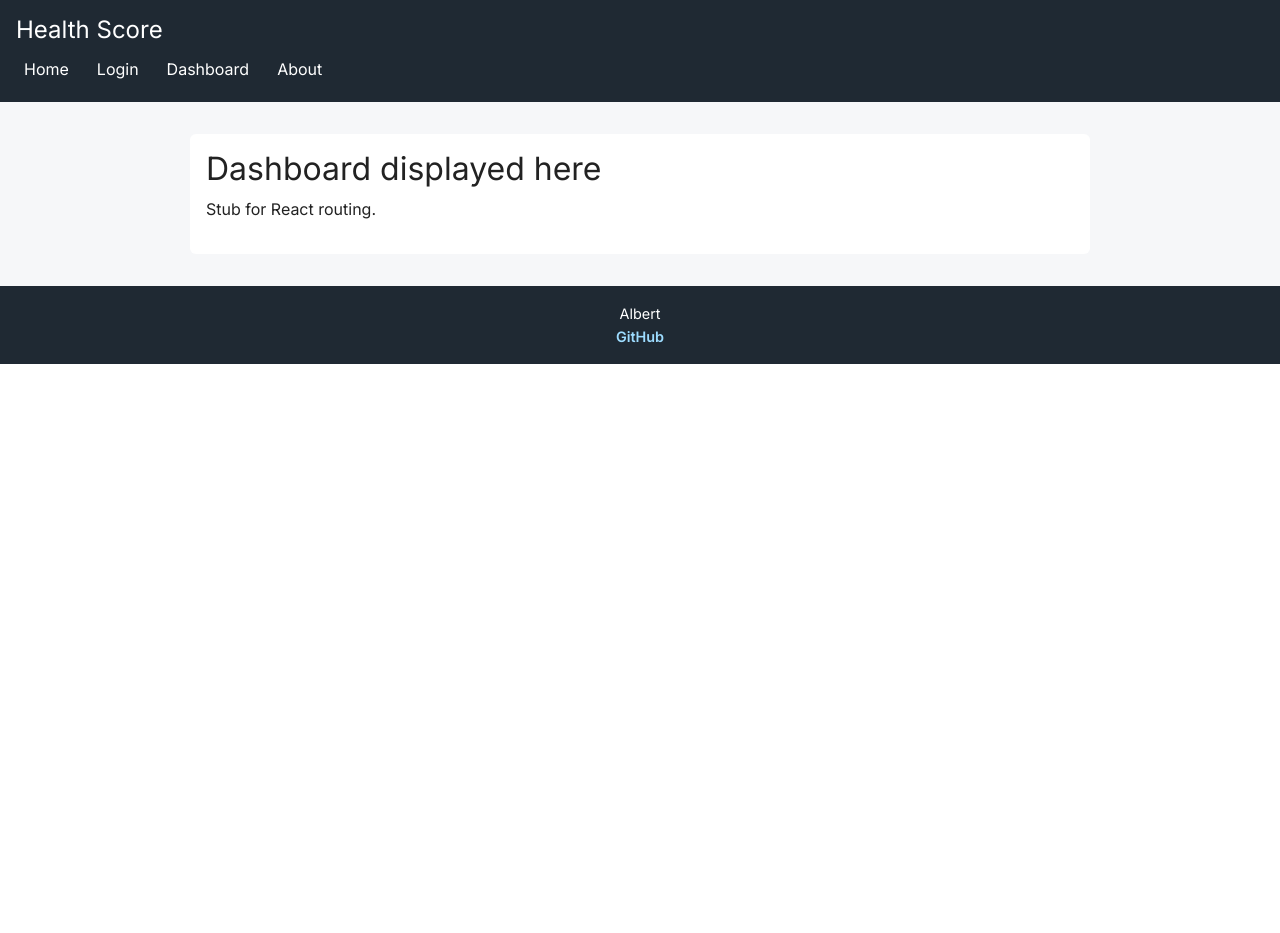
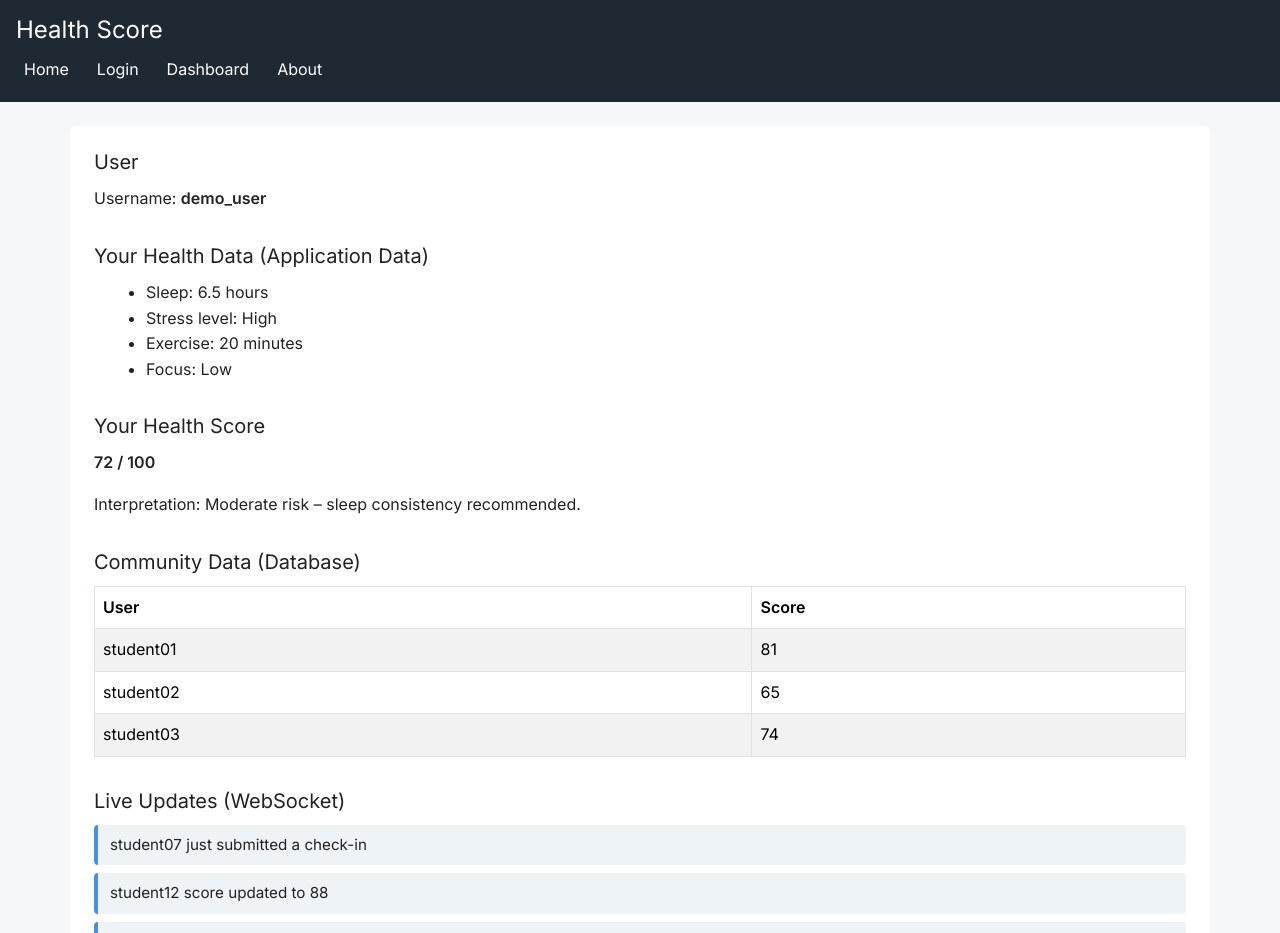
Before and after one commit to CMCHJK/startup, a React (Vite) app: page /dashboard in a window 1280 px wide. Shown: the top 933 px of the page. Before the commit the page ends 800 px from the top, so only its background shows below. Built offline with nearby package versions, Linux system fonts and the light colour scheme.

Commit message:
Port Dashboard view to React

```diff
--- a/src/dashboard/dashboard.jsx
+++ b/src/dashboard/dashboard.jsx
@@ -2,9 +2,77 @@ import React from 'react';
 
 export function Dashboard() {
   return (
-    <main>
-      <h2>Dashboard displayed here</h2>
-      <p>Stub for React routing.</p>
+    <main className="container my-4 p-4 bg-white rounded">
+      {/* Logged-in User Info */}
+      <section>
+        <h2>User</h2>
+        <p>
+          Username: <strong>demo_user</strong>
+        </p>
+      </section>
+
+      {/* Application Data (User Health Data) */}
+      <section>
+        <h2>Your Health Data (Application Data)</h2>
+        <ul>
+          <li>Sleep: 6.5 hours</li>
+          <li>Stress level: High</li>
+          <li>Exercise: 20 minutes</li>
+          <li>Focus: Low</li>
+        </ul>
+      </section>
+
+      {/* Health Score Output */}
+      <section>
+        <h2>Your Health Score</h2>
+        <p>
+          <strong>72 / 100</strong>
+        </p>
+        <p>Interpretation: Moderate risk – sleep consistency recommended.</p>
+      </section>
+
+      {/* Database Data Placeholder */}
+      <section>
+        <h2>Community Data (Database)</h2>
+        <table className="table table-striped table-bordered">
+          <thead>
+            <tr>
+              <th>User</th>
+              <th>Score</th>
+            </tr>
+          </thead>
+          <tbody>
+            <tr>
+              <td>student01</td>
+              <td>81</td>
+            </tr>
+            <tr>
+              <td>student02</td>
+              <td>65</td>
+            </tr>
+            <tr>
+              <td>student03</td>
+              <td>74</td>
+            </tr>
+          </tbody>
+        </table>
+      </section>
+
+      {/* WebSocket Data Placeholder */}
+      <section className="live-updates">
+        <h2>Live Updates (WebSocket)</h2>
+        <ul>
+          <li>student07 just submitted a check-in</li>
+          <li>student12 score updated to 88</li>
+          <li>student03 logged out</li>
+        </ul>
+      </section>
+
+      {/* Third-party API Placeholder */}
+      <section>
+        <h2>Daily Mental Health Tip (3rd-party API)</h2>
+        <p>&quot;Drink water and take 5 deep breaths before studying.&quot;</p>
+      </section>
     </main>
   );
 }
```
